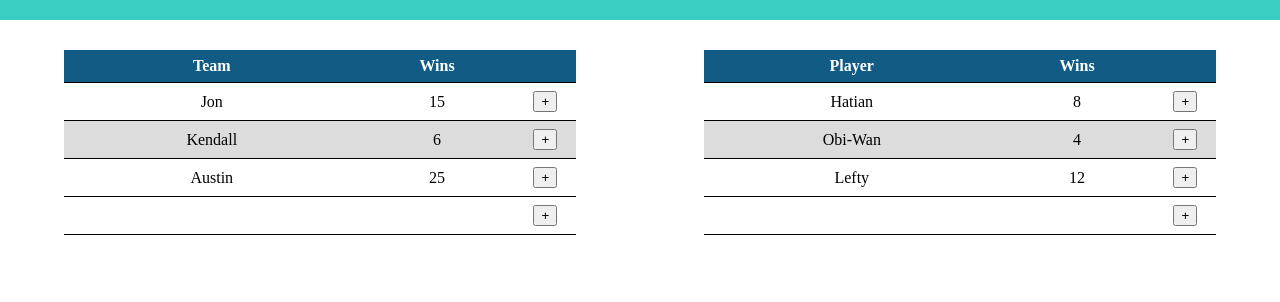
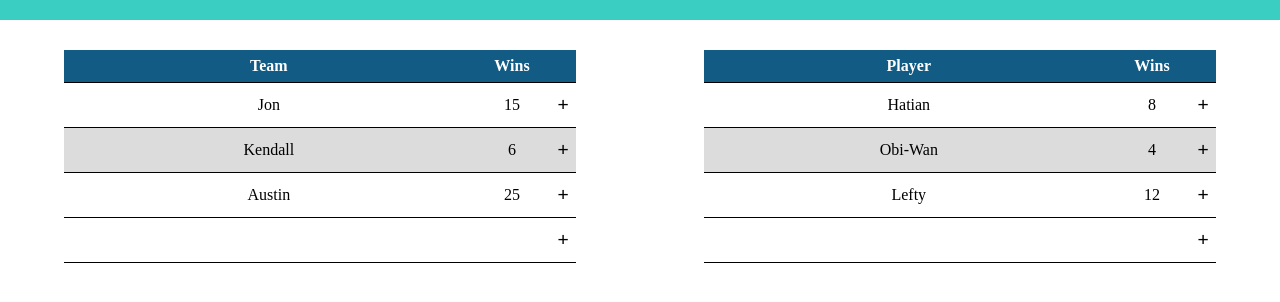
Before and after one commit to jonathanfilsaime/pingpong, a React app in the folder frontend/: page / in a window 1280 px wide. Shown: the part 308-610 px from the top of the page. Built offline with nearby package versions, Linux system fonts and the light colour scheme.

Commit message:
set up for service calls

```diff
--- a/frontend/style/leaderboard.css
+++ b/frontend/style/leaderboard.css
@@ -7,8 +7,20 @@ table {
     text-align: center;
 }
 
+button {
+    padding: 3px 4px 3px 4px;
+    border: 0px;
+    font-size: 1.2em;
+    background-color: transparent;
+}
+
+button:hover {
+    background-color: #3acec2;
+    color: #ffffff
+}
+
 td, th {
-    padding: 0.5rem;
+    padding: 0.5rem 0;
     border-bottom: 1px solid #000000;
 }
 
@@ -18,15 +30,15 @@ thead {
 }
 
 thead th:nth-child(1) {
-    width: 60%;
+    width: 80%;
 }
 
 thead th:nth-child(2) {
-    width: 30%;
+    width: 15%;
 }
 
 thead th:nth-child(3) {
-    width: 10%;
+    width: 5%;
 }
 
 tr:nth-child(2) {
```
